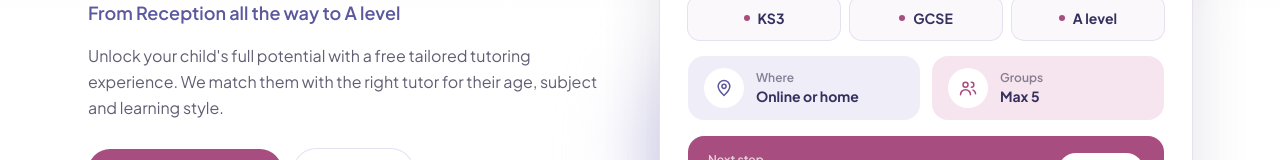
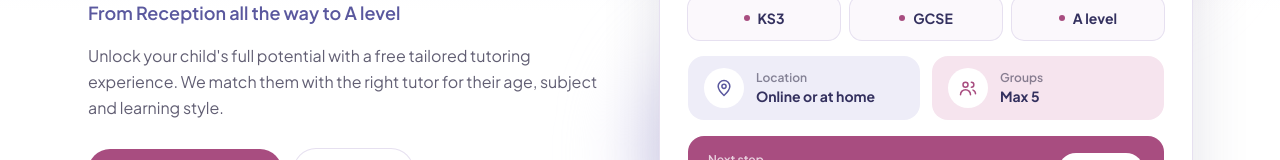
Before and after one commit to arslan020/tutorville, a Next.js app: page / in a window 1280 px wide. Shown: the part 339-499 px from the top of the page. Built offline with nearby package versions, Linux system fonts and the light colour scheme.

Commit message:
Change hero card label to Location and Online or at home
Co-authored-by: Cursor <cursoragent@cursor.com>

```diff
--- a/app/(site)/page.tsx
+++ b/app/(site)/page.tsx
@@ -91,8 +91,8 @@ export default function HomePage() {
                         </svg>
                       </span>
                       <span>
-                        <span className="block text-xs font-semibold text-ink/55">Where</span>
-                        <span className="block text-sm font-bold text-deep-navy">Online or home</span>
+                        <span className="block text-xs font-semibold text-ink/55">Location</span>
+                        <span className="block text-sm font-bold text-deep-navy">Online or at home</span>
                       </span>
                     </div>
                     <div className="flex items-center gap-3 rounded-2xl bg-accent-soft px-4 py-3">
```
